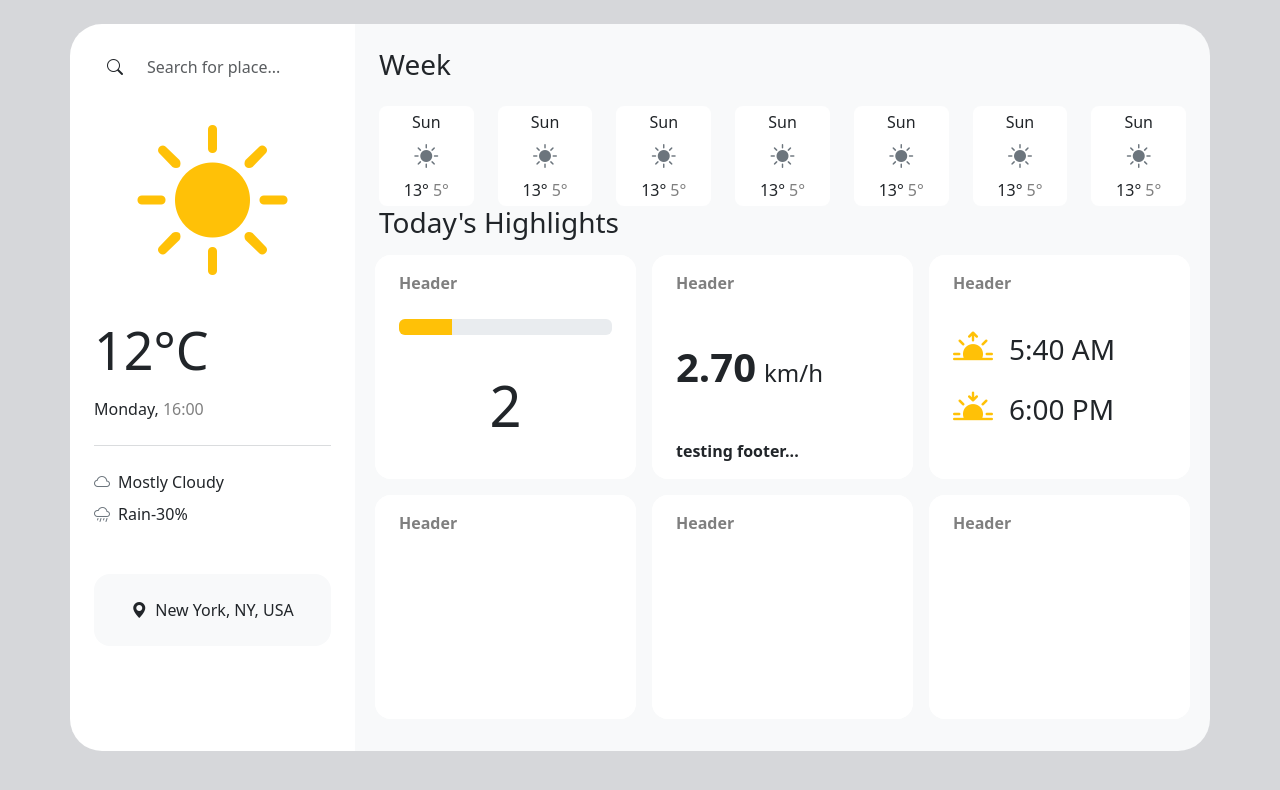
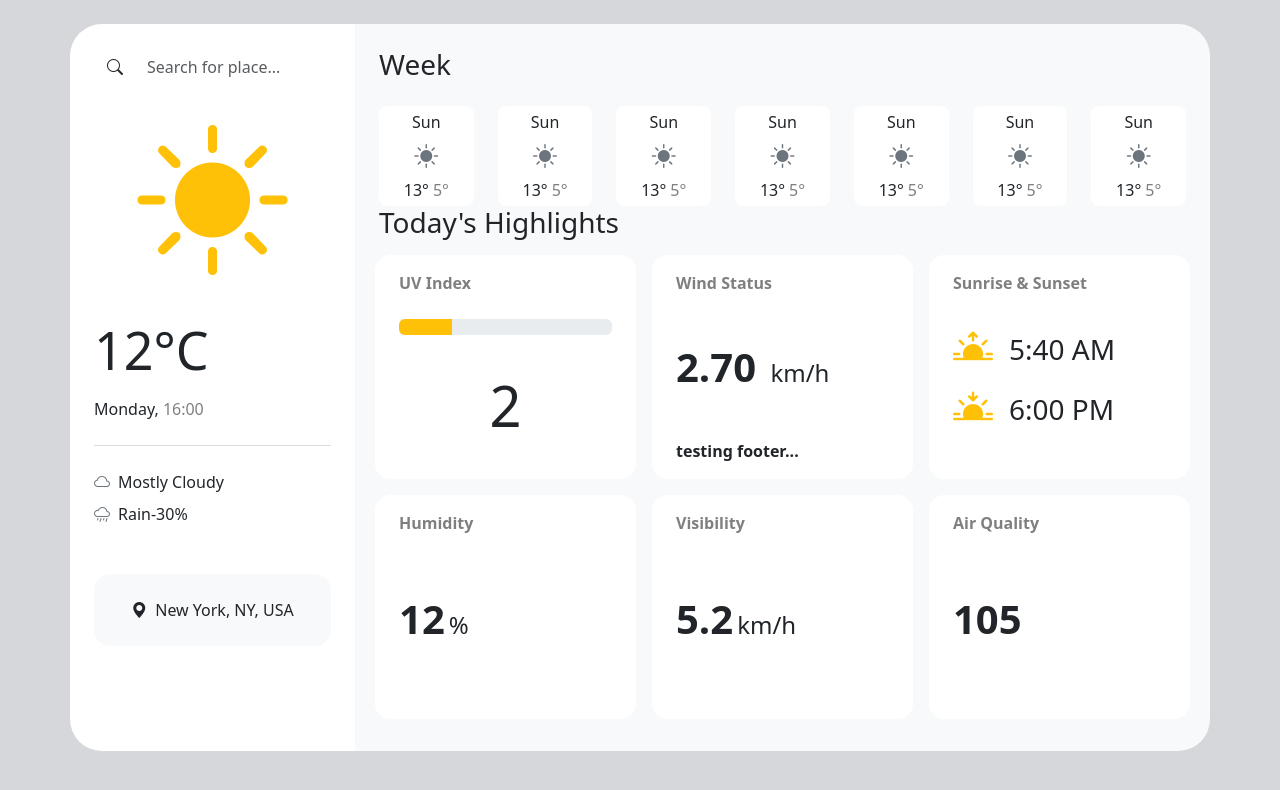
Before and after one commit to mohammadfakhrolahi/Weather-App, a React (Create React App) app: page / in a window 1280 px wide. Shown: the top 790 px of the page. Built offline with nearby package versions, Linux system fonts and the light colour scheme.

Commit message:
updated
Changed NumberStatus props and set static data in them in the App component.

```diff
--- a/src/App.js
+++ b/src/App.js
@@ -77,38 +77,44 @@ const App = () => {
               <div className="row">
                 <div className="col-4 p-0">
                   <div className="m-2">
-                    <CardLg header={header}>
+                    <CardLg header={'UV Index'}>
                       <Progress style={{ width: '25%' }}>2</Progress>
                     </CardLg>
                   </div>
                 </div>
                 <div className="col-4 p-0">
                   <div className="m-2">
-                    <CardLg footer={footer} header={header}>
-                      <NumberStatus>2.70</NumberStatus>
+                    <CardLg footer={footer} header={'Wind Status'}>
+                      <NumberStatus unit={'km/h'}>2.70 </NumberStatus>
                     </CardLg>
                   </div>
                 </div>
                 <div className="col-4 p-0">
                   <div className="m-2">
-                    <CardLg header={header}>
+                    <CardLg header={'Sunrise & Sunset'}>
                       <SunriseSunset sunrise={'5:40 AM'} sunset={'6:00 PM'}/>
                     </CardLg>
                   </div>
                 </div>
                 <div className="col-4 p-0">
                   <div className="m-2">
-                    <CardLg header={header}/>
+                    <CardLg header={'Humidity'}>
+                      <NumberStatus unit={'%'}>12</NumberStatus>
+                    </CardLg>
                   </div>
                 </div>
                 <div className="col-4 p-0">
                   <div className="m-2">
-                    <CardLg header={header}/>
+                    <CardLg header={'Visibility'}>
+                    <NumberStatus unit={'km/h'}>5.2</NumberStatus>
+                    </CardLg>
                   </div>
                 </div>
                 <div className="col-4 p-0">
                   <div className="m-2">
-                    <CardLg header={header} />
+                    <CardLg header={'Air Quality'} >
+                    <NumberStatus>105</NumberStatus>
+                    </CardLg>
                   </div>
                 </div>
               </div>
--- a/src/components/NumberStatus/NumberStatus.js
+++ b/src/components/NumberStatus/NumberStatus.js
@@ -1,11 +1,11 @@
 import React from 'react'
 
-const NumberStatus = (props) => {
+const NumberStatus = ({ unit, children }) => {
   return (
-    <div >
+    <div>
       <div>
-        <span className='display-6 fw-semibold'>{props.children}</span>
-        <span className='fs-4 ms-2'>km/h</span>
+        <span className="display-6 fw-semibold">{children}</span>
+        <span className="fs-4 ms-1">{unit}</span>
       </div>
     </div>
   )
```
